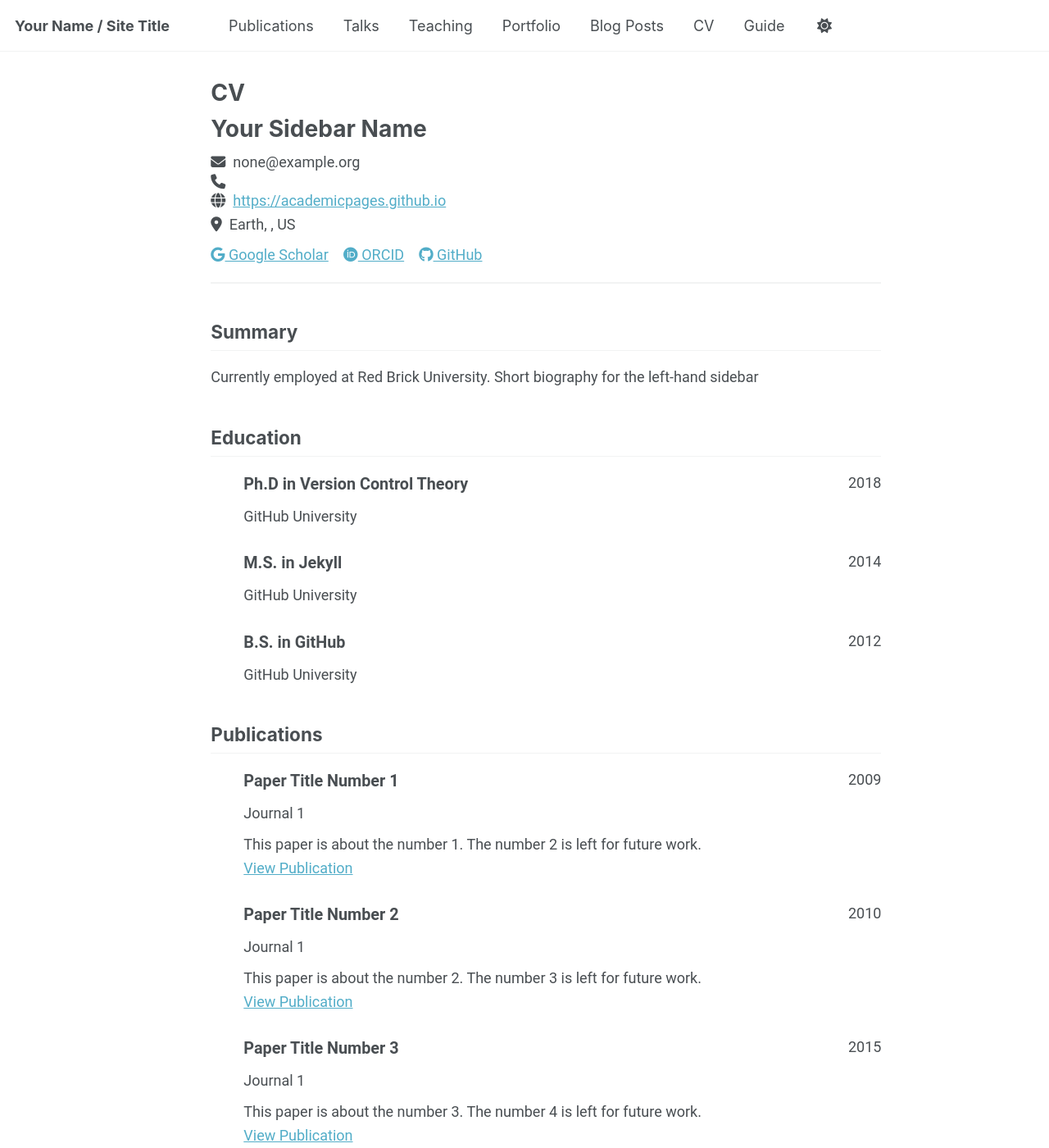
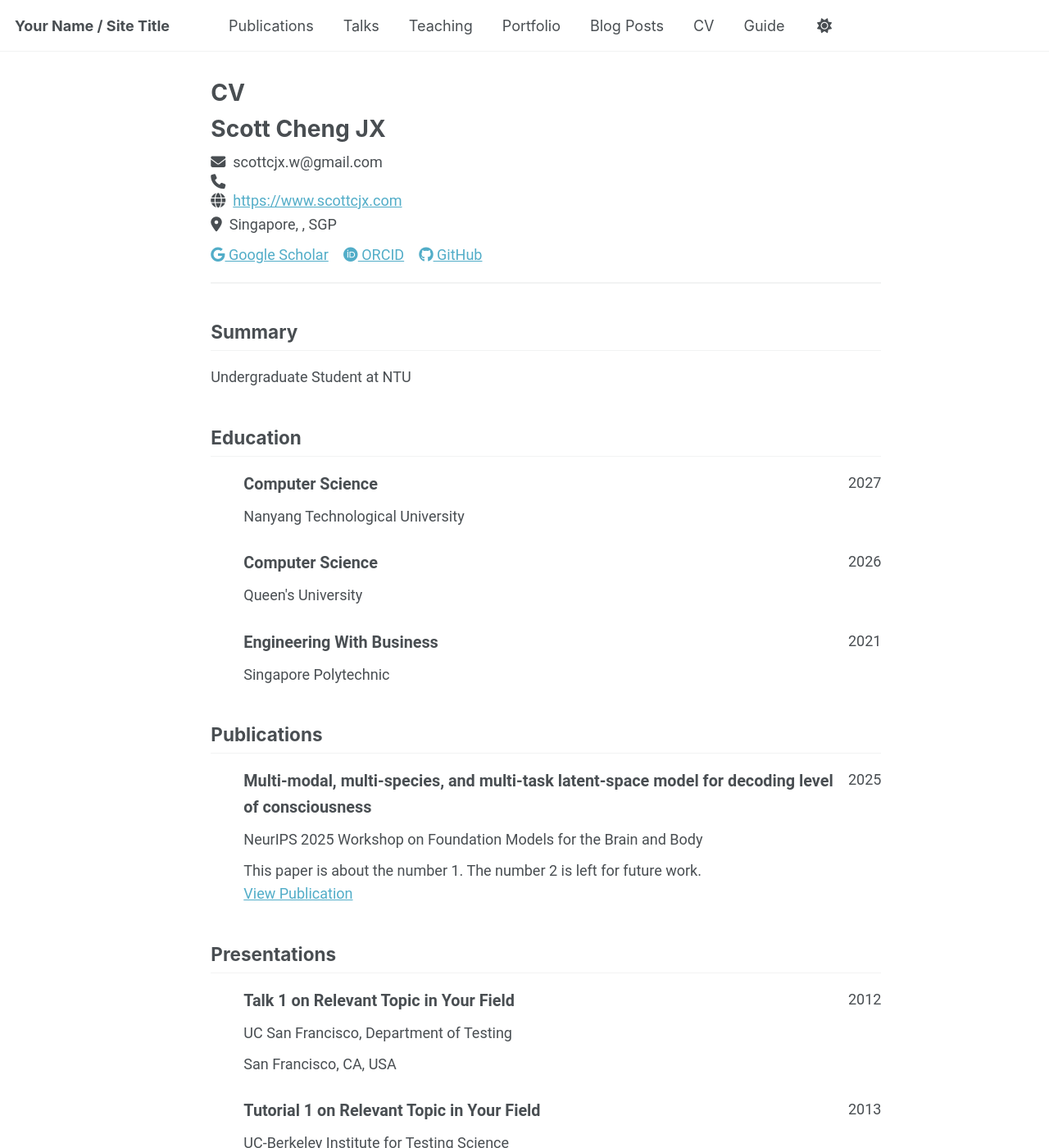
Before and after one commit to scott-cjx/scott-cjx.github.io, a Jekyll site: the page built from _pages/cv-json.md, in a window 1280 px wide and 1400 px high. Shown: the whole window at 82% size. Built offline with Jekyll 4.4.1, drawn with Linux system fonts in a browser that asks for light colours; a script bundle is joined from its source files by our own code; library files that are not in the unit come from our copies; some of the changed text lies outside the part shown.

Commit message:
updated cv

```diff
--- a/_data/cv.json
+++ b/_data/cv.json
@@ -1,61 +1,61 @@
 {
   "basics": {
-    "name": "Your Sidebar Name",
-    "email": "none@example.org",
+    "name": "Scott Cheng JX",
+    "email": "scottcjx.w@gmail.com",
     "phone": "",
-    "website": "https://academicpages.github.io",
-    "summary": "Currently employed at Red Brick University. Short biography for the left-hand sidebar",
+    "website": "https://www.scottcjx.com",
+    "summary": "Undergraduate Student at NTU",
     "location": {
       "address": "",
       "postalCode": "",
-      "city": "Earth",
-      "countryCode": "US",
+      "city": "Singapore",
+      "countryCode": "SGP",
       "region": ""
     },
     "profiles": [
       {
         "network": "Google Scholar",
         "username": "",
-        "url": "https://scholar.google.com/citations?user=PS_CX0AAAAAJ"
+        "url": "https://scholar.google.com/citations?user=_t5KgzMAAAAJ&hl=en"
       },
       {
         "network": "ORCID",
         "username": "",
-        "url": "https://orcid.org/yourorcidurl"
+        "url": "https://orcid.org/0009-0007-3541-443X"
       },
       {
         "network": "GitHub",
-        "username": "academicpages",
-        "url": "https://github.com/academicpages"
+        "username": "scott-cjx",
+        "url": "https://github.com/scott-cjx"
       }
     ]
   },
   "work": [],
   "education": [
     {
-      "institution": "GitHub University",
-      "area": "Ph.D in Version Control Theory",
-      "studyType": "",
-      "startDate": "",
-      "endDate": "2018",
+      "institution": "Nanyang Technological University",
+      "area": "Computer Science",
+      "studyType": "Bachelors of Engineering",
+      "startDate": "2023",
+      "endDate": "2027",
       "gpa": null,
       "courses": []
     },
     {
-      "institution": "GitHub University",
-      "area": "M.S. in Jekyll",
-      "studyType": "",
-      "startDate": "",
-      "endDate": "2014",
+      "institution": "Queen's University",
+      "area": "Computer Science",
+      "studyType": "Exchange Student",
+      "startDate": "2026",
+      "endDate": "2026",
       "gpa": null,
       "courses": []
     },
     {
-      "institution": "GitHub University",
-      "area": "B.S. in GitHub",
-      "studyType": "",
-      "startDate": "",
-      "endDate": "2012",
+      "institution": "Singapore Polytechnic",
+      "area": "Engineering With Business",
+      "studyType": "Diploma",
+      "startDate": "2019",
+      "endDate": "2021",
       "gpa": null,
       "courses": []
     }
@@ -66,32 +66,11 @@
   "references": [],
   "publications": [
     {
-      "name": "Paper Title Number 1",
-      "publisher": "Journal 1",
-      "releaseDate": "2009-10-01",
-      "website": "https://academicpages.github.io/files/paper1.pdf",
+      "name": "Multi-modal, multi-species, and multi-task latent-space model for decoding level of consciousness",
+      "publisher": "NeurIPS 2025 Workshop on Foundation Models for the Brain and Body",
+      "releaseDate": "2025-12-01",
+      "website": "https://www.biorxiv.org/content/10.64898/2025.12.03.692227v1.full.pdf",
       "summary": "This paper is about the number 1. The number 2 is left for future work."
-    },
-    {
-      "name": "Paper Title Number 2",
-      "publisher": "Journal 1",
-      "releaseDate": "2010-10-01",
-      "website": "https://academicpages.github.io/files/paper2.pdf",
-      "summary": "This paper is about the number 2. The number 3 is left for future work."
-    },
-    {
-      "name": "Paper Title Number 3",
-      "publisher": "Journal 1",
-      "releaseDate": "2015-10-01",
-      "website": "https://academicpages.github.io/files/paper3.pdf",
-      "summary": "This paper is about the number 3. The number 4 is left for future work."
-    },
-    {
-      "name": "Paper Title Number 4",
-      "publisher": "GitHub Journal of Bugs",
-      "releaseDate": "2024-02-17",
-      "website": "https://academicpages.github.io/files/paper3.pdf",
-      "summary": "This paper is about fixing template issue #693."
     }
   ],
   "presentations": [
```
